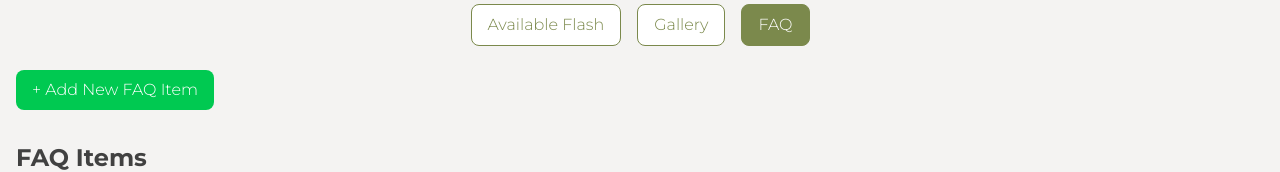
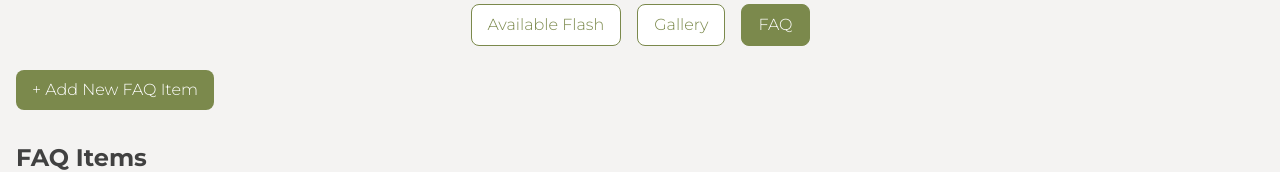
Before and after one commit to kevincauto/sweet-potato-tattoo, a Next.js app: page /admin/faq in a window 1280 px wide. Shown: the part 333-505 px from the top of the page. Built offline with nearby package versions, Linux system fonts and the light colour scheme; no server answers; the database is empty.

Commit message:
style: Update button colors in FAQAdminPage for improved visual consistency

```diff
--- a/src/app/admin/faq/page.tsx
+++ b/src/app/admin/faq/page.tsx
@@ -153,7 +153,7 @@ export default function FAQAdminPage() {
         {!isAdding ? (
           <button
             onClick={() => setIsAdding(true)}
-            className="bg-green-500 text-white px-4 py-2 rounded-lg hover:bg-green-600 transition-colors"
+            className="bg-[#7B894C] text-white px-4 py-2 rounded-lg hover:bg-[#6A7A3F] transition-colors"
           >
             + Add New FAQ Item
           </button>
@@ -190,7 +190,7 @@ export default function FAQAdminPage() {
               <div className="flex gap-2">
                 <button
                   onClick={handleAddItem}
-                  className="bg-green-500 text-white px-4 py-2 rounded-lg hover:bg-green-600 transition-colors"
+                  className="bg-[#7B894C] text-white px-4 py-2 rounded-lg hover:bg-[#6A7A3F] transition-colors"
                 >
                   Add FAQ Item
                 </button>
```
